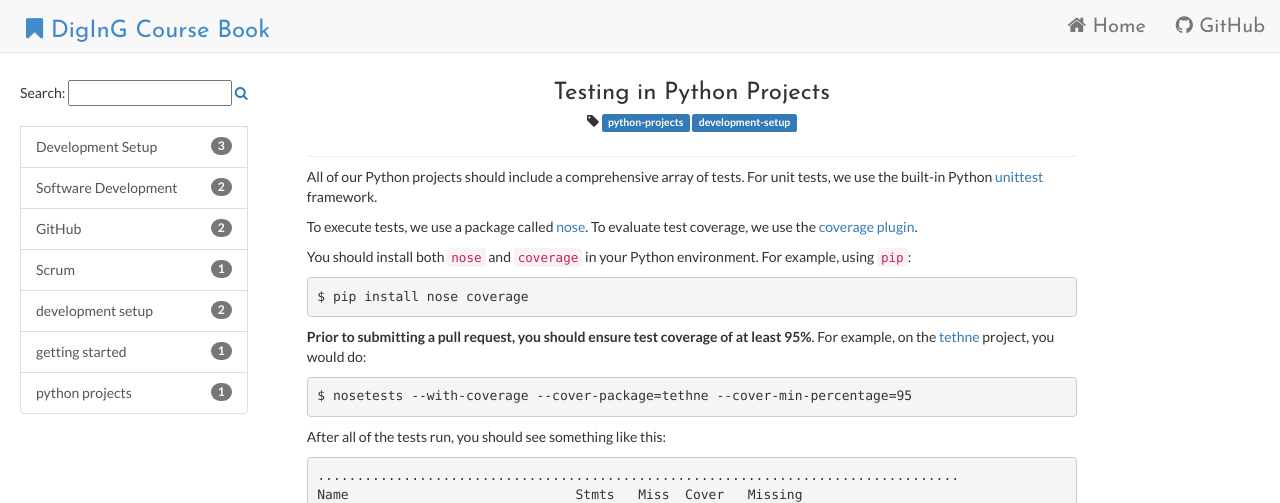
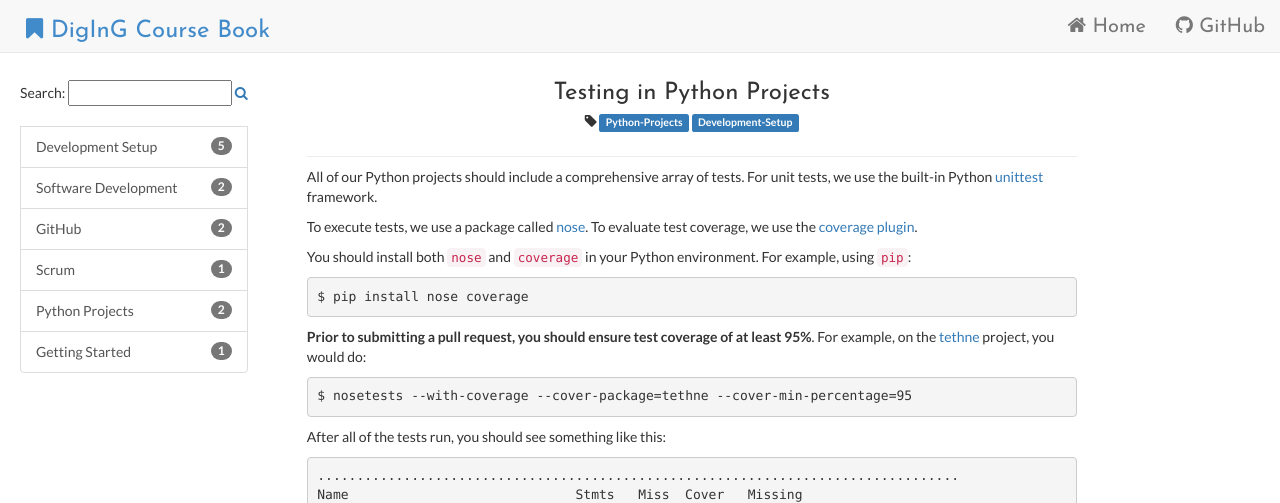
Before and after one commit to diging/course-book, a Jekyll site: the page built from _posts/2015-08-29-testing-in-python.md, in a window 1280 px wide and 1337 px high. Shown: the top 503 px of the window. Built offline with Jekyll 4.4.1, drawn with Linux system fonts in a browser that asks for light colours; nearby versions of some CDN libraries.

Commit message:
fixed tags

```diff
--- a/_posts/2015-08-29-testing-in-python.md
+++ b/_posts/2015-08-29-testing-in-python.md
@@ -1,6 +1,6 @@
 ---
 layout: post
-tags: python-projects development-setup
+tags: Python-Projects Development-Setup
 date: 2015-08-19 15:10
 title: Testing in Python Projects
 published: true
```
Also changed, not shown: _posts/2015-08-19-into-to-git.md (+1 -1 lines), _posts/2015-08-19-python-code-style.md (+0 -4 lines).
